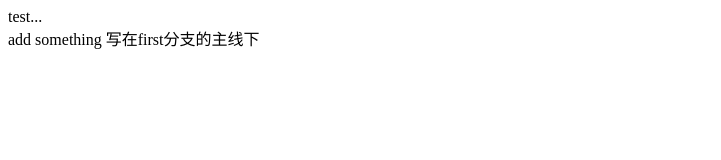
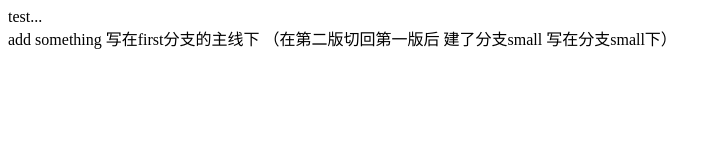
Before and after one commit to tmbh/hx123, a plain HTML site: page index.html in a window 1280 px wide. Shown: the whole page, without its empty margins (0-721 px from the left). Drawn offline with Linux system fonts and the light colour scheme.

Commit message:
small分支的改变

```diff
--- a/index.html
+++ b/index.html
@@ -8,6 +8,6 @@
 </head>
 <body>
 	<div>test...</div>
-	<div>add something 写在first分支的主线下</div>
+	<div>add something 写在first分支的主线下 （在第二版切回第一版后 建了分支small 写在分支small下）</div>
 </body>
 </html>
```
